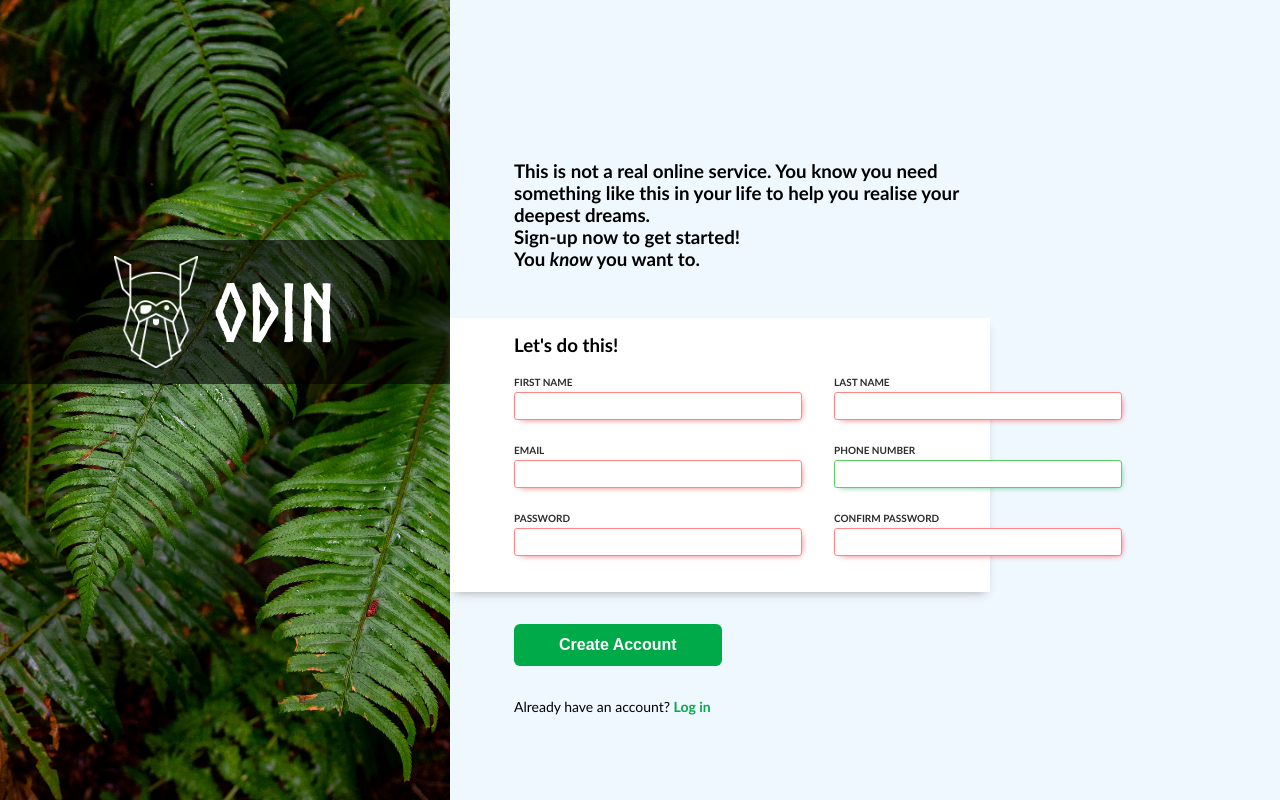
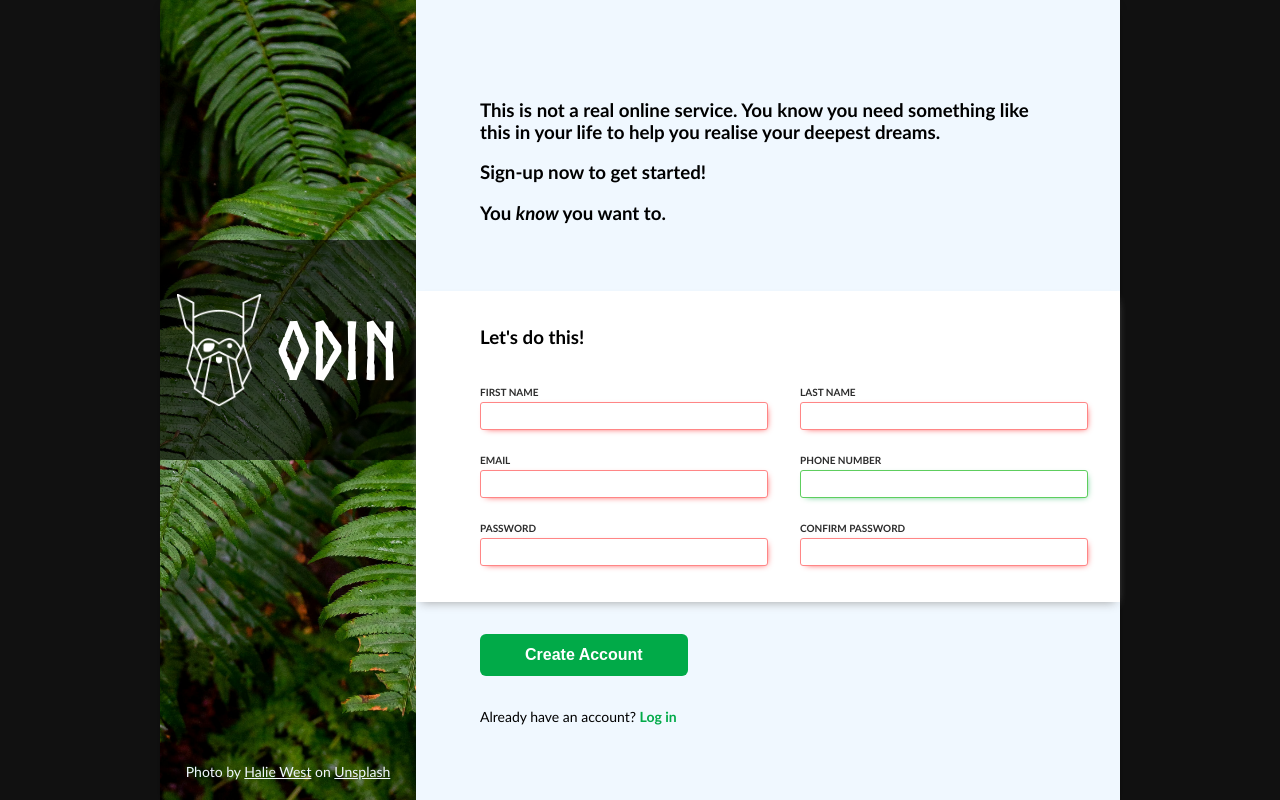
Before and after one commit to kondwanimuwowo/sign-up-form, a plain HTML site: page index.html in a window 1280 px wide. Drawn offline with Linux system fonts and the light colour scheme.

Commit message:
modify css and html

```diff
--- a/index.html
+++ b/index.html
@@ -13,6 +13,7 @@
         <img class="logo-image" src="./images/odin-lined.png" alt="The Odin Project Logo">
         <h1 class="logo-text">ODIN</h1>
       </div>
+      <p class="credit">Photo by <a href="https://unsplash.com/@haliewestphoto?utm_content=creditCopyText&utm_medium=referral&utm_source=unsplash">Halie West</a> on <a href="https://unsplash.com/photos/green-leaf-plant-in-close-up-photography-25xggax4bSA?utm_content=creditCopyText&utm_medium=referral&utm_source=unsplash">Unsplash</a></p>
     </div>
     <div class="right">
       <header>
--- a/style.css
+++ b/style.css
@@ -8,15 +8,13 @@
 }
 
 body {
+  display: flex;
+  justify-content: center;
+  align-items: center;
   margin: 0;
   padding: 0;
   font-family: 'Gill Sans', 'Gill Sans MT', Calibri, 'Trebuchet MS', sans-serif;
-  background-color: aliceblue;
-}
-
-h1, h2, h3 {
-  padding: 0;
-  margin: 0;
+  background-color: rgb(17, 17, 17);
 }
 
 .span {
@@ -24,21 +22,23 @@ h1, h2, h3 {
 }
 
 header {
-  width: 70%;
-  padding: 10rem 4rem 3rem;
+  padding: 5rem 4rem 3rem;
 }
 
 .main-container {
   display: flex;
   height: 100svh;
-  width: 100%;
+  width: 75%;
+  background-color: aliceblue;
+  box-shadow: 0 5px 10px -5px;
 }
 
 .left {
   display: flex;
-  justify-content: center;
-  align-items: flex-start;
-  min-width: 450px;
+  flex-direction: column;
+  justify-content: flex-start;
+  align-items: center;
+  width: 450px;
   background-size: cover;
   background-position: center;
   background-repeat: no-repeat;
@@ -55,6 +55,17 @@ header {
   justify-content: center;
   background-color: rgba(0, 0, 0, 0.61);
   width: 100%;
+}
+
+.credit {
+  color: aliceblue;
+  font-size: 14px;
+  margin-top: auto;
+  margin-bottom: 20px;
+}
+
+.credit a {
+  color: aliceblue;
 }
 
 .logo-image {
@@ -81,7 +92,6 @@ header {
 }
 
 .form {
-  width: 65%;
   padding: 1rem 2rem 2rem 4rem;
   background-color: white;
   margin-bottom: 2rem;
```
